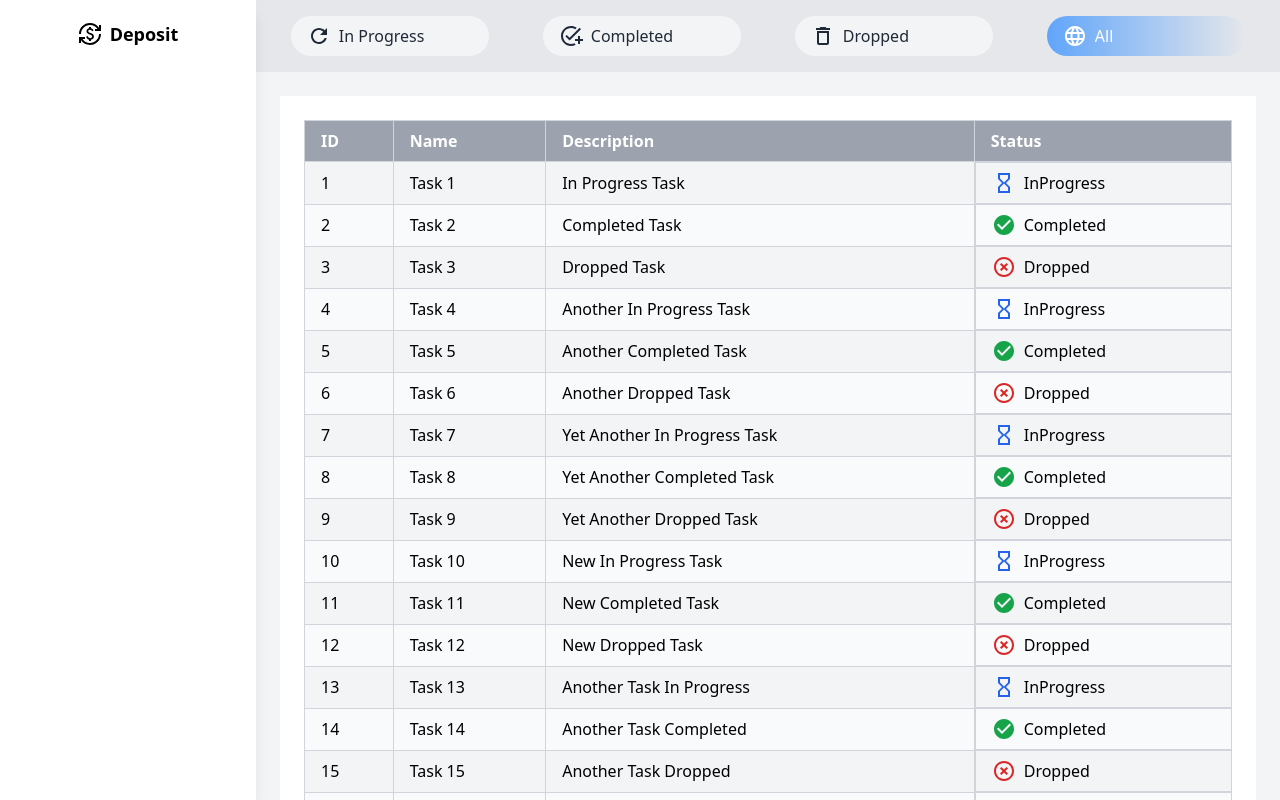
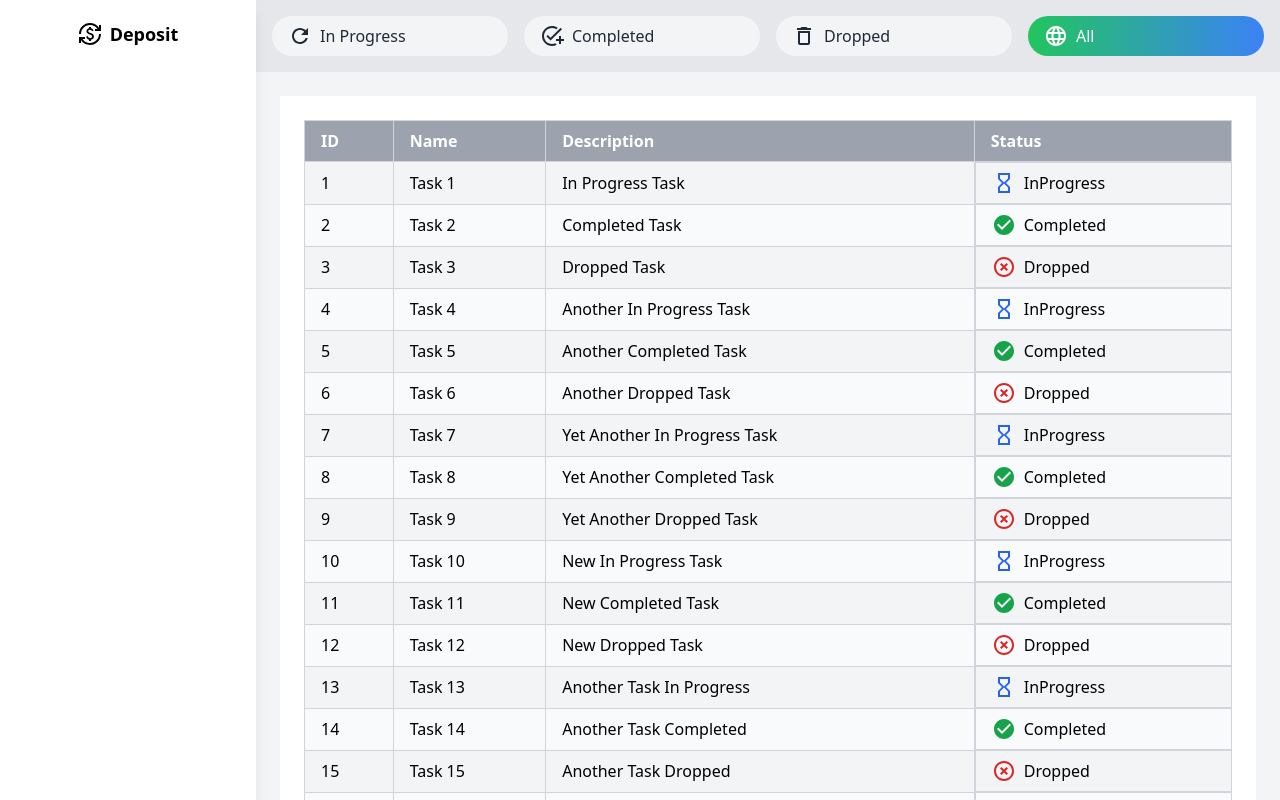
Before and after one commit to aryan11814/deposit, a React (Create React App) app: page / in a window 1280 px wide. Shown: the top 800 px of the page. Built offline with nearby package versions, Linux system fonts and the light colour scheme.

Commit message:
first commit

```diff
--- a/src/components/deposit.js
+++ b/src/components/deposit.js
@@ -33,9 +33,9 @@ const Deposit = () => {
       <div className="flex-1 ml-64 bg-gray-100">
   <header className="bg-gray-200 text-gray-800 p-4 flex gap-4 justify-around">
   <button
-      className={`w-1/5 px-4 py-2 rounded-l-full rounded-r-full flex items-center gap-2 ${
+  className={`w-1/4 px-4 py-2 rounded-l-full rounded-r-full flex items-center gap-2 ${
     activeTab === "inProgress"
-          ? "bg-gradient-to-r from-blue-500 to-Blue-500 text-white"
+      ? "bg-gradient-to-r from-green-500 to-blue-500 text-white"
       : "bg-gray-100 text-gray-800"
   }`}
   onClick={() => setActiveTab("inProgress")}
@@ -43,10 +43,11 @@ const Deposit = () => {
   <RefreshIcon />
   <span>In Progress</span>
 </button>
+
     <button
-      className={`w-1/5 px-4 py-2 rounded-l-full rounded-r-full flex items-center gap-2 ${
+      className={`w-1/4 px-4 py-2 rounded-l-full rounded-r-full flex items-center gap-2 ${
         activeTab === "completed"
-          ? "bg-gradient-to-r from-green-500 to-lightgreen-600 text-white"
+          ? "bg-gradient-to-r from-green-500 to-blue-500 text-white"
           : "bg-gray-100 text-gray-800"
       }`}
       onClick={() => setActiveTab("completed")}
@@ -55,9 +56,9 @@ const Deposit = () => {
       <span>Completed</span>
     </button>
     <button
-      className={`w-1/5 px-4 py-2 rounded-l-full rounded-r-full flex items-center gap-2 ${
+      className={`w-1/4 px-4 py-2 rounded-l-full rounded-r-full flex items-center gap-2 ${
         activeTab === "dropped"
-          ? "bg-gradient-to-r from-red-500 to-lightred-600 text-white"
+          ? "bg-gradient-to-r from-green-500 to-blue-500 text-white"
           : "bg-gray-100 text-gray-800"
       }`}
       onClick={() => setActiveTab("dropped")}
@@ -66,9 +67,9 @@ const Deposit = () => {
       <span>Dropped</span>
     </button>
     <button
-  className={`w-1/5 px-4 py-2 rounded-l-full rounded-r-full flex items-center gap-2 ${
+  className={`w-1/4 px-4 py-2 rounded-l-full rounded-r-full flex items-center gap-2 ${
     activeTab === "all"
-      ? "bg-gradient-to-r from-blue-400 to-lightBlue-300 text-white"
+      ? "bg-gradient-to-r from-green-500 to-blue-500 text-white"
       : "bg-gray-100 text-gray-800"
   }`}
   onClick={() => setActiveTab("all")}
```
Lines whose indentation alone changed are shown as unchanged.
